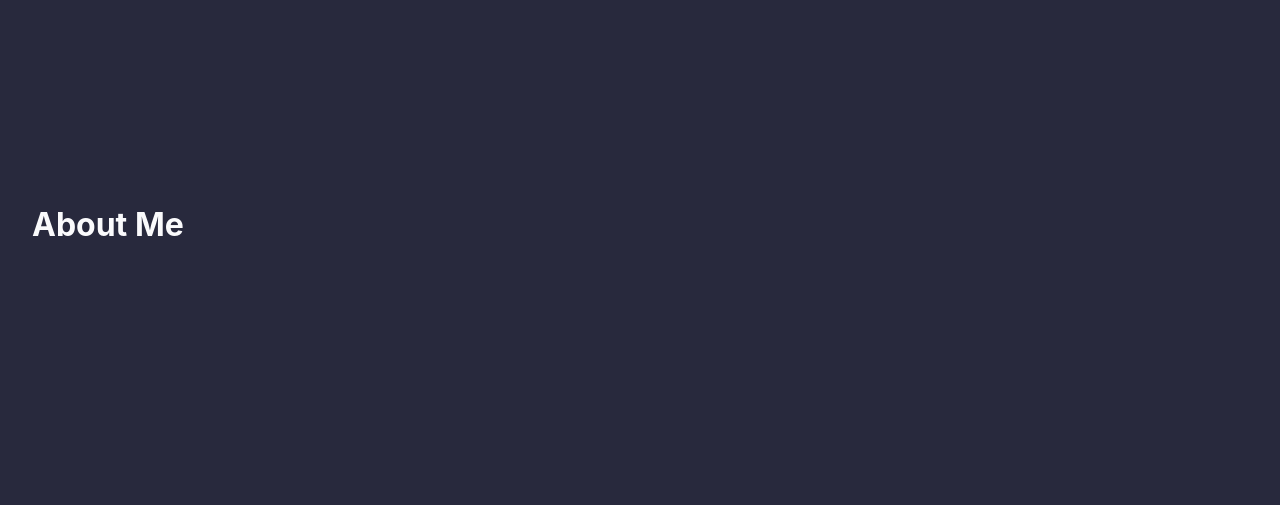
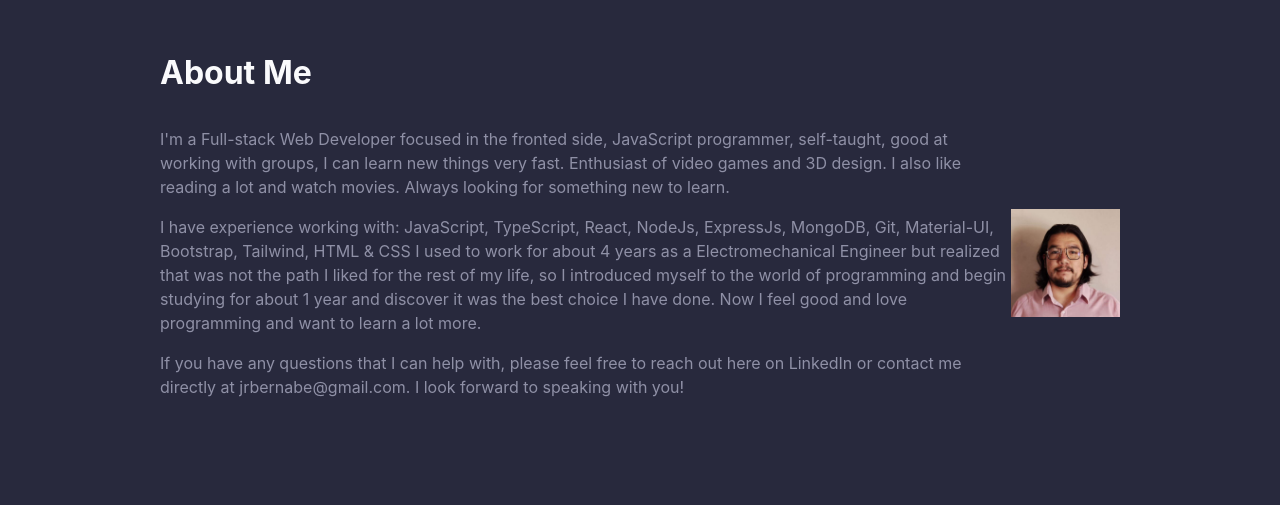
Before and after one commit to Jos017/portfolio-jose-rios, a React (Vite) app: page / in a window 1280 px wide. Shown: the part 975-1480 px from the top of the page. Built offline with nearby package versions, Linux system fonts and the light colour scheme.

Commit message:
Add types for max width class names

```diff
--- a/src/components/Page.tsx
+++ b/src/components/Page.tsx
@@ -1,27 +1,33 @@
 import React from 'react';
 import { minSectionHeightVariants, SizesRem } from '../common/stylesVariants';
+import { getMaxWidth } from '../utils/tailwindClassNames';
+import { MaxWidth } from '../types/tailwind.types';
 
 type Props = {
+  children?: React.ReactNode;
   className?: string;
-  children?: React.ReactNode;
   component?: keyof JSX.IntrinsicElements;
   id?: string;
+  maxWidth?: MaxWidth;
   minH?: SizesRem;
 };
 
 const Page = ({
+  children,
+  className,
+  component = 'div',
+  id,
+  maxWidth = 'none',
   minH = 'default',
-  component = 'div',
-  children,
-  id,
-  className,
 }: Props) => {
   const Component = component;
-  const customClass = className ?? 'flex items-center w-full p-4 sm:p-8';
+  const maxWidthClass = getMaxWidth(maxWidth);
+  const customClass =
+    className ?? 'flex flex-col justify-center w-full mx-auto p-4 sm:p-8';
   return (
     <Component
       id={id}
-      className={`${minSectionHeightVariants[minH]} ${customClass}`}
+      className={`${minSectionHeightVariants[minH]} ${maxWidthClass} ${customClass}`}
     >
       {children}
     </Component>
--- a/src/pages/About.tsx
+++ b/src/pages/About.tsx
@@ -1,9 +1,41 @@
+import profilePic from '../assets/images/profilePic.jpg';
 import Page from '../components/Page';
 
 const About = () => {
   return (
-    <Page component="section" minH="full">
-      <h2>About Me</h2>
+    <Page component="section" minH="full" maxWidth='screen-lg'>
+      <div className="flex flex-col gap-8">
+        <h2>About Me</h2>
+        <div className="flex items-center">
+          <div className="flex flex-col gap-4">
+            <p>
+              I'm a Full-stack Web Developer focused in the fronted side,
+              JavaScript programmer, self-taught, good at working with groups, I
+              can learn new things very fast. Enthusiast of video games and 3D
+              design. I also like reading a lot and watch movies. Always looking
+              for something new to learn.
+            </p>
+            <p>
+              I have experience working with: JavaScript, TypeScript, React,
+              NodeJs, ExpressJs, MongoDB, Git, Material-UI, Bootstrap, Tailwind,
+              HTML & CSS I used to work for about 4 years as a Electromechanical
+              Engineer but realized that was not the path I liked for the rest
+              of my life, so I introduced myself to the world of programming and
+              begin studying for about 1 year and discover it was the best
+              choice I have done. Now I feel good and love programming and want
+              to learn a lot more.
+            </p>
+            <p>
+              If you have any questions that I can help with, please feel free
+              to reach out here on LinkedIn or contact me directly at
+              jrbernabe@gmail.com. I look forward to speaking with you!
+            </p>
+          </div>
+          <div>
+            <img src={profilePic} alt="Profile picture" />
+          </div>
+        </div>
+      </div>
     </Page>
   );
 };
--- /dev/null
+++ b/src/types/tailwind.types.ts
@@ -0,0 +1,26 @@
+type MaxWidth =
+  | '0'
+  | 'none'
+  | 'xs'
+  | 'sm'
+  | 'md'
+  | 'lg'
+  | 'xl'
+  | '2xl'
+  | '3xl'
+  | '4xl'
+  | '5xl'
+  | '6xl'
+  | '7xl'
+  | 'full'
+  | 'min'
+  | 'max'
+  | 'fit'
+  | 'prose'
+  | 'screen-sm'
+  | 'screen-md'
+  | 'screen-lg'
+  | 'screen-xl'
+  | 'screen-2xl';
+
+export { type MaxWidth };
--- /dev/null
+++ b/src/utils/tailwindClassNames.ts
@@ -0,0 +1,33 @@
+import { MaxWidth } from '../types/tailwind.types';
+
+const getMaxWidth = (width: MaxWidth) => {
+  const maxWidth = {
+    '0': 'max-w-0',
+    none: 'max-w-none',
+    xs: 'max-w-xs',
+    sm: 'max-w-sm',
+    md: 'max-w-md',
+    lg: 'max-w-lg',
+    xl: 'max-w-xl',
+    '2xl': 'max-w-2xl',
+    '3xl': 'max-w-3xl',
+    '4xl': 'max-w-4xl',
+    '5xl': 'max-w-5xl',
+    '6xl': 'max-w-6xl',
+    '7xl': 'max-w-7xl',
+    full: 'max-w-full',
+    min: 'max-w-min',
+    max: 'max-w-max',
+    fit: 'max-w-fit',
+    prose: 'max-w-prose',
+    'screen-sm': 'max-w-screen-sm',
+    'screen-md': 'max-w-screen-md',
+    'screen-lg': 'max-w-screen-lg',
+    'screen-xl': 'max-w-screen-xl',
+    'screen-2xl': 'max-w-screen-2xl',
+  };
+
+  return maxWidth[width];
+};
+
+export { getMaxWidth };
```
Also changed, not shown: src/assets/images/profilePic.jpg (added).
